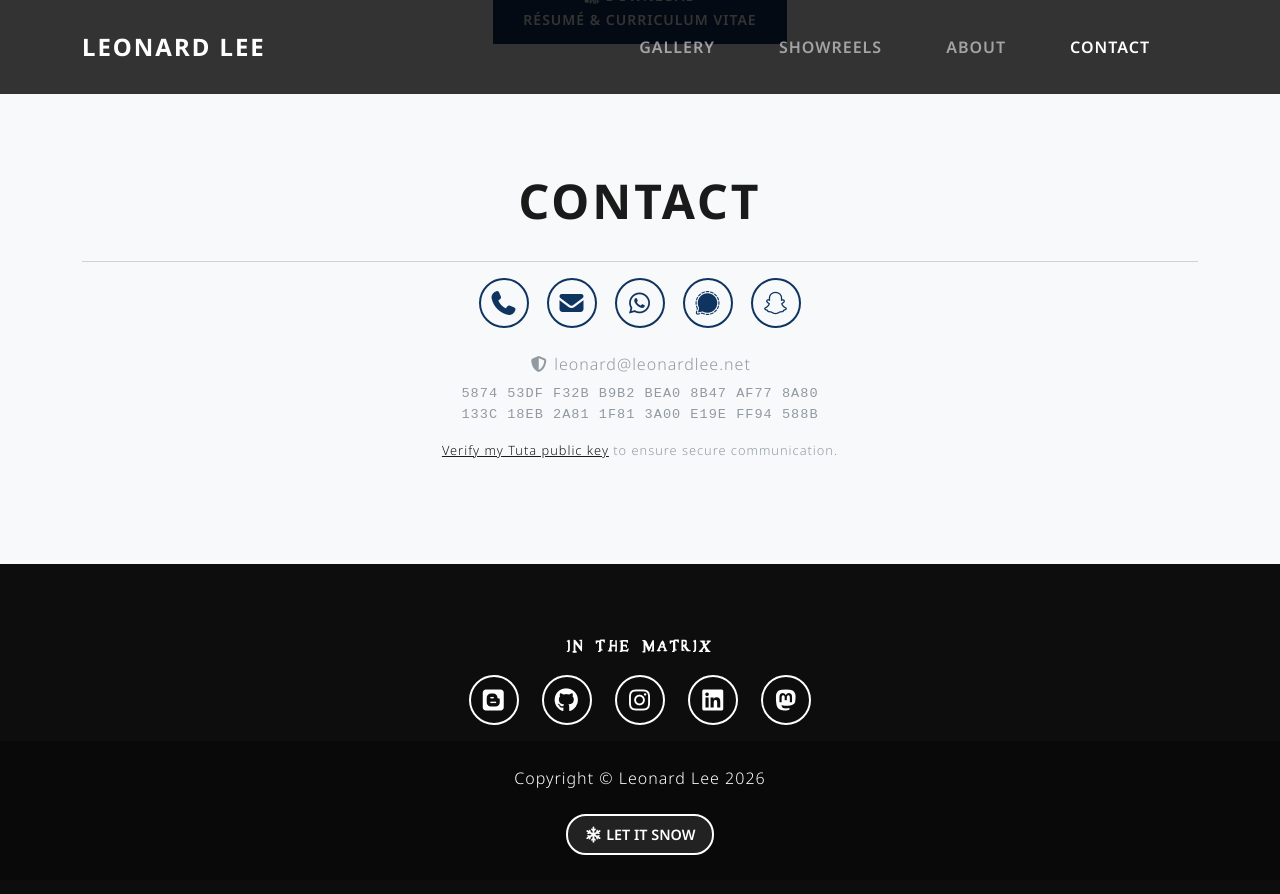
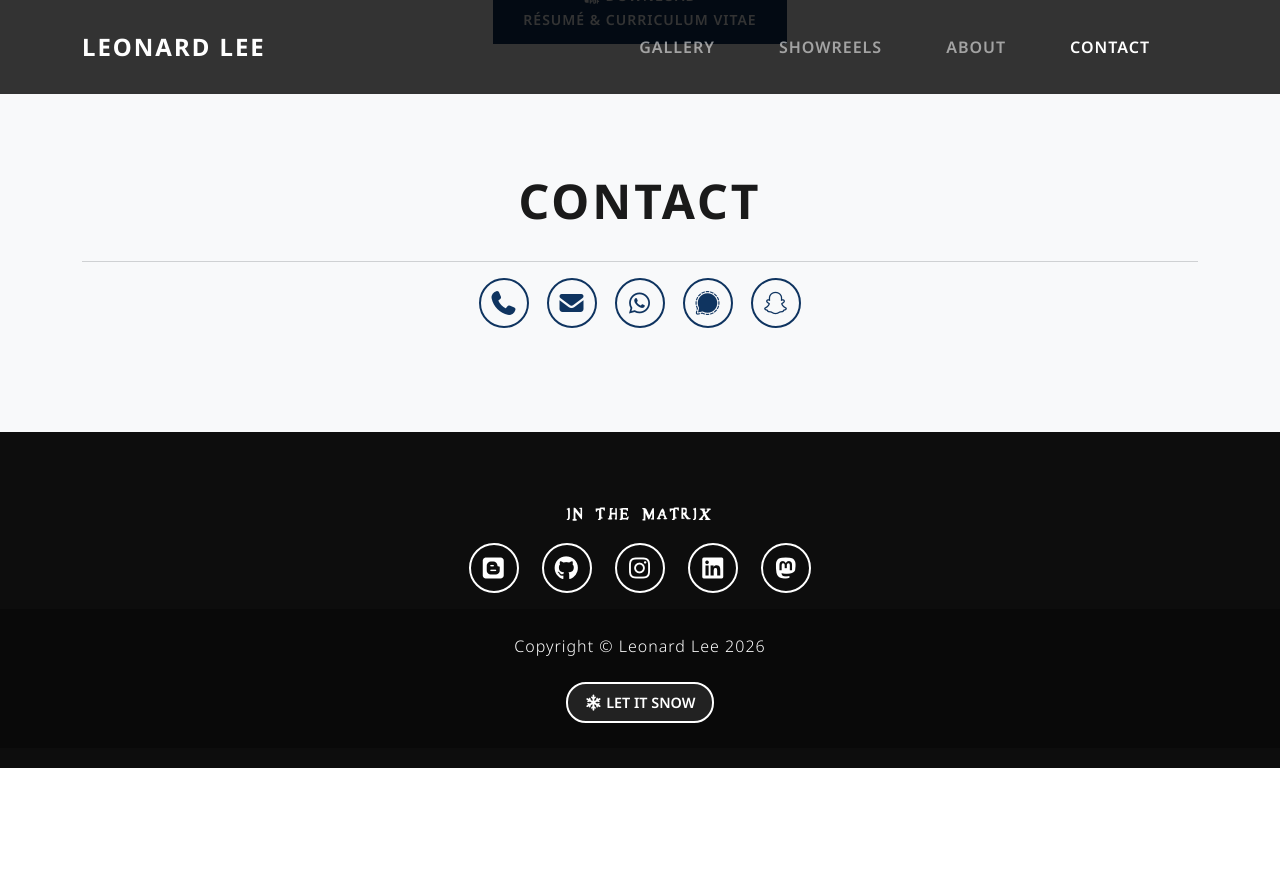
Before and after one commit to sheeeng/leonardlee-net, a Jekyll site: the page built from _posts/2025-07-14-randall-slavin.md, in a window 1280 px wide and 900 px high, scrolled down 2773 px. Shown: the top 894 px of the window. Built offline with Jekyll 4.4.1, drawn with Linux system fonts in a browser that asks for light colours; nearby versions of some CDN libraries; our own code applies the rules of GitHub Pages for plain Markdown files; after the commit the page ends 3541 px from its top, so only the background shows below that.

Commit message:
chore(contact): email address
Signed-off-by: Leonard Sheng Sheng Lee <305414+sheeeng@users.noreply.github.com>

```diff
--- a/_includes/contact_static.html
+++ b/_includes/contact_static.html
@@ -39,18 +39,6 @@
             -->
           </div>
           <!-- <p class="text-muted mt-2"><a href="tel:+4794786588" style="text-decoration: none;">+47 947 86 588</a></p> -->
-          <p />
-          <p class="text-muted mt-4 mb-1">
-            <i class="fa-solid fa-shield-halved"></i> leonard@leonardlee.net
-          </p>
-          <p class="text-muted mt-2" style="font-family: monospace; font-size: 0.85em;">
-            5874 53DF F32B B9B2 BEA0 8B47 AF77 8A80<br>
-            133C 18EB 2A81 1F81 3A00 E19E FF94 588B
-          </p>
-          <p class="text-muted" style="font-size: 0.8em;">
-            <a href="https://tuta.com/blog/key-verification" target="_blank" rel="noopener noreferrer">Verify my Tuta
-              public key</a> to ensure secure communication.
-          </p>
         </div>
         <!--
         <div class="mb-4">
```
